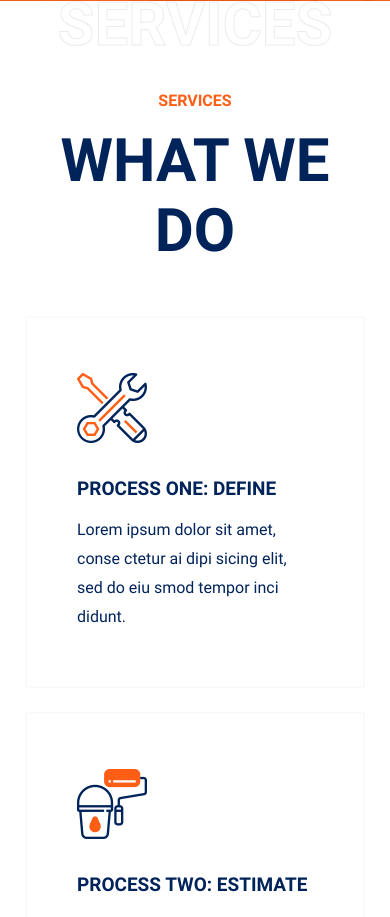
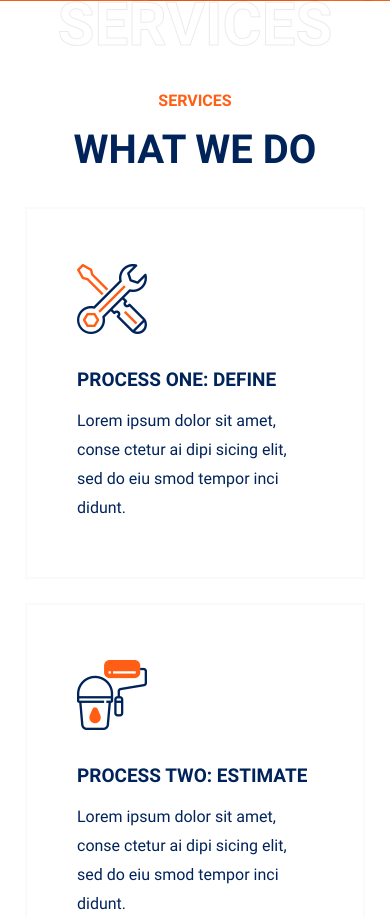
Before and after one commit to NurmuhammadovHojiakbar/scaffold, a React (Vite) app: page /about in a window 390 px wide. Shown: the part 2419-3336 px from the top of the page. Built offline with nearby package versions, Linux system fonts and the light colour scheme.

Commit message:
make heading smaller

```diff
--- a/src/components/about/about.scss
+++ b/src/components/about/about.scss
@@ -118,5 +118,12 @@
             font-size: 60px;
             transform: translate(-50%,-6px);
         }
+
+        &__container{
+            &-heading.title-lg{
+                font-size: 40px;
+                line-height: 48px;
+            }
+        }
     }
 }
```
